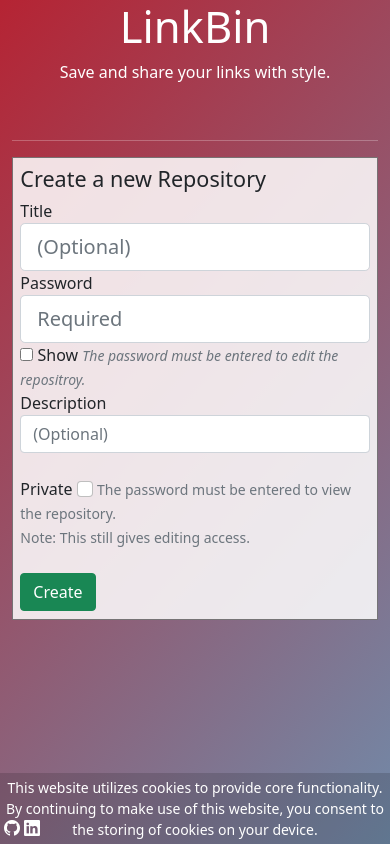
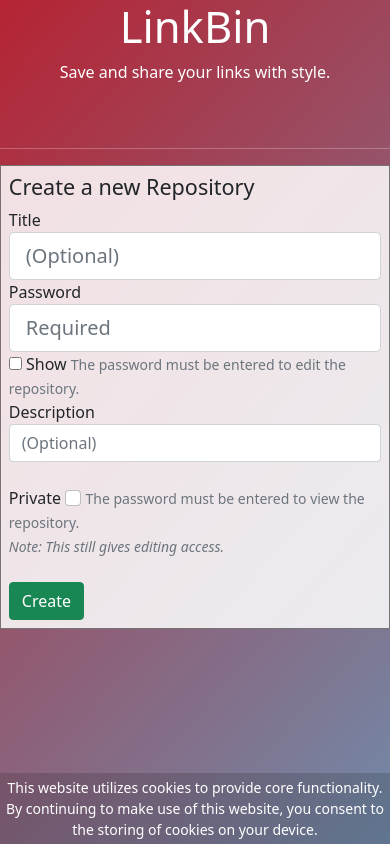
Before and after one commit to Woozical/springboard-capstone-1, a Flask app: page / in a window 390 px wide. Run offline with Flask 2, Linux system fonts and the light colour scheme.

Commit message:
landing page mobile adjustments

```diff
--- a/static/css/style.css
+++ b/static/css/style.css
@@ -42,7 +42,7 @@ a.link-light{
 }
 
 .glass-black{
-    background-color: rgba(0,0,0, 0.15);
+    background-color: rgba(0, 0, 0, 0.15);
 }
 
 /* Entry Styling */
@@ -78,11 +78,32 @@ a.link-light{
     width: 50%;
 }
 
+
 .landing-footer{
     padding: 1%;
-    position: absolute;
+    position: fixed;
     bottom: 0;
     width: 100vw;
+}
+
+@media screen and (max-height: 700px) {
+    .landing-footer{
+        position: absolute;
+        padding: 0%;
+        width: 100vw;
+        bottom:auto;
+    }
+}
+
+.footer-icons{
+    display: inherit;
+    z-index: 2;
+}
+
+@media screen and (max-width: 1200px) {
+    .footer-icons{
+        display: none;
+    }
 }
 
 /* Sizing */
@@ -269,17 +290,3 @@ a.link-light{
     50%{background-position:94% 100%}
     100%{background-position:7% 0%}
 }
-
-/* Testing Classes */
-
-.green{
-    background-color: green;
-}
-
-.red{
-    background-color: red;
-}
-
-.blue{
-    background-color: blue;
-}
--- a/templates/forms/create-repo.html
+++ b/templates/forms/create-repo.html
@@ -11,7 +11,7 @@
             {{form.pass_phrase(class="form-control form-control-lg", placeholder="Required")}}
             <input type="checkbox" name="show_pw" id="show-pw-input">
             <label for="show-pw-input">Show</label>
-            <small class="form-text"><i>The password must be entered to edit the repositroy.</i></small>
+            <small class="form-text">The password must be entered to edit the repository.</small>
             <small class="text-danger" id="pass_phrase-errors"> </small>
         </div>
     </div>
@@ -29,7 +29,7 @@
             {{form.is_private(class="form-check-input")}}
             <small class="form-text">
                 The password must be entered to view the repository. <br>
-                Note: This still gives editing access.
+                <i>Note: This still gives editing access.</i>
             </small>
         </div>
     </div>
--- a/templates/home.html
+++ b/templates/home.html
@@ -12,12 +12,14 @@ LinkBin
 {% block content %}
 <div class="landing-gradient"></div>
 <div class="container">
+    <div class="row">
+        <div class="col-12">
             <div class="text-center">
                 <h1 class="display-1 text-white">LinkBin</h1>
-        <p class="text-white">Save and share your links with style.</p>
+                <p class="text-white fw-light">Save and share your links with style.</p>
                 <br>
                 <div class="row">
-            <div class="col text-white">
+                    <div class="col text-white fw-light">
                         {% if last_edited %}
                             Last Edited: <i><a class="link-light" href="/repo/{{last_edited.access_key}}">
                             {% if last_edited.title %}
@@ -28,7 +30,7 @@ LinkBin
                             </a></i>
                         {% endif %}
                     </div>
-            <div class="col text-white">
+                    <div class="col text-white fw-light">
                         {% if last_viewed %}
                             Last Viewed: <i><a class="link-light" href="/repo/{{last_viewed.access_key}}"}>
                             {% if last_viewed.title %}
@@ -40,26 +42,34 @@ LinkBin
                         {% endif %}
                     </div>
                 </div>
-
             </div>
+            <br>
+            <div class="row">
                 <hr class="text-white">
+            </div>
+            <div class="row">
                 <div class="glass-white text-left" id="create-div">
                     <h4>Create a new Repository</h4>
                     {% include 'forms/create-repo.html' %}
                 </div>
             </div>
-<div class="landing-footer" style="z-index: 2;">
-    <a href="https://github.com/woozical/springboard-capstone-1">
-        <i class="text-white bi bi-github"></i>
+        </div>
+    </div>
+</div>
+<footer>
+    <span class="landing-footer footer-icons">
+        <a class="text-white bi bi-github" href="https://github.com/woozical/springboard-capstone-1">
         </a>
-    <a href="https://www.linkedin.com/in/mark-tilley/">
-        <i class="text-white bi bi-linkedin"></i>
+        <a class="text-white bi bi-linkedin" href="https://www.linkedin.com/in/mark-tilley/">
         </a>
-</div>
-<small class="landing-footer glass-black text-center text-white">
+    </span>
+    <div class="d-flex flex-row landing-footer justify-content-center glass-black">
+        <small class="text-white text-center">
             This website utilizes cookies to provide core functionality. By continuing to make use of this website,
             you consent to the storing of cookies on your device.
         </small>
+    </div>
+</footer>
 {% endblock %}
 
 {% block script %}
```
Lines whose indentation alone changed are shown as unchanged.
